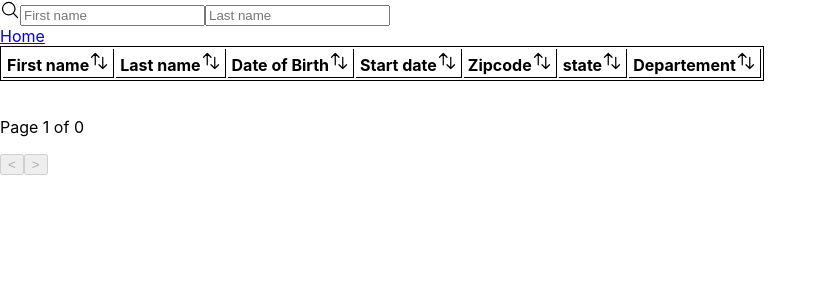
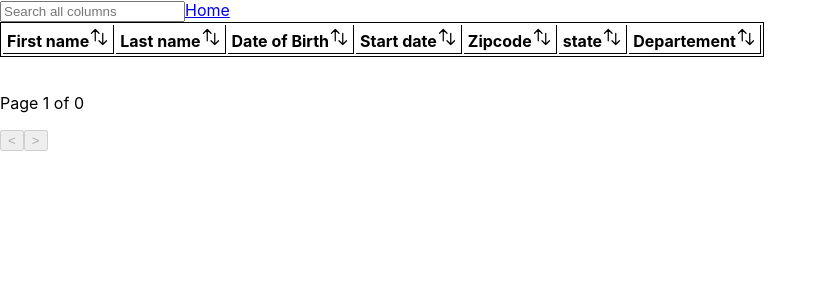
Before and after one commit to Ced933/wealth-health, a React (Create React App) app: page /table in a window 1280 px wide. Shown: the top 300 px of the page, without its empty margins (0-827 px from the left). Built offline with nearby package versions, Linux system fonts and the light colour scheme.

Commit message:
mise en place du filter global

```diff
--- a/src/components/Icons/SortIcon.jsx
+++ b/src/components/Icons/SortIcon.jsx
@@ -1,3 +1,4 @@
+import "../../page/EmployeeList/EmployeeList.scss";
 const SortIcon = (props) => (
     <svg
       xmlns="http://www.w3.org/2000/svg"
@@ -7,6 +8,7 @@ const SortIcon = (props) => (
       stroke="currentColor"
       {...props}
       width={20}
+      className="cursor"
     >
       <path
         strokeLinecap="round"
--- a/src/page/EmployeeList/EmployeeList.scss
+++ b/src/page/EmployeeList/EmployeeList.scss
@@ -19,3 +19,7 @@ table {
   tfoot th {
     font-weight: normal;
   }
+  .cursor{
+    cursor: pointer;
+
+  }
--- a/src/page/Table/Filters.js
+++ b/src/page/Table/Filters.js
@@ -1,53 +1,65 @@
 
-  import SearchIcon from "../../components/Icons/SearchIcon";
+  // import SearchIcon from "../../components/Icons/SearchIcon";
 
 
-  const Filters = ({ columnFilters, setColumnFilters }) => {
-    console.log(columnFilters);
-    const firstName = columnFilters.find((f) => f.id === "firstName")?.value || "";
-    const lastName = columnFilters.find((f) => f.id === "lastName")?.value || "";
+  // const Filters = ({ columnFilters, setColumnFilters }) => {
+  //   const [globalFilter, setGlobalFilter] = React.useState('')
+  //   console.log(columnFilters);
+  //   const firstName = columnFilters.find((f) => f.id === "firstName")?.value || ""  ;
+  //   const lastName = columnFilters.find((f) => f.id === "lastName")?.value || "";
+  //   const zipCode = columnFilters.find((f) => f.id === "zipcode")?.value || "";
+  //   const onFilterChange = (id, value) =>
+  //     setColumnFilters((prev) =>
+  //       prev
+  //         .filter((f) => f.id !== id)
+  //         .concat({
+  //           id,
+  //           value,
+  //         })
+  //     );
 
-    const onFilterChange = (id, value) =>
-      setColumnFilters((prev) =>
-        prev
-          .filter((f) => f.id !== id)
-          .concat({
-            id,
-            value,
-          })
-      );
+  //   return (
+  //     <div mb={6} spacing={3}>
+  //       <div size="sm" maxW="12rem">
 
-    return (
-      <div mb={6} spacing={3}>
-        <div size="sm" maxW="12rem">
+  //           <SearchIcon  />
 
-            <SearchIcon  />
-
-          <input
-            type="text"
-            variant="filled"
-            placeholder="First name"
-            borderRadius={5}
-            value={firstName}
-            onChange={(e) =>{ onFilterChange("firstName", e.target.value)
+  //         <input
+  //           type="text"
+  //           variant="filled"
+  //           placeholder="First name"
+  //           borderRadius={5}
+  //           value={firstName}
+  //           onChange={(e) =>{ onFilterChange("firstName", e.target.value)
 
 
-          }}
-          />
-           <input
-            type="text"
-            variant="filled"
-            placeholder="Last name"
-            borderRadius={5}
-            value={lastName}
-            onChange={(e) =>{ onFilterChange("lastName", e.target.value)
+  //         }}
+  //         />
+  //          <input
+  //           type="text"
+  //           variant="filled"
+  //           placeholder="Last name"
+  //           borderRadius={5}
+  //           value={lastName}
+  //           onChange={(e) =>{ onFilterChange("lastName", e.target.value)
 
 
-          }}
-          />
-        </div>
+  //         }}
+  //         />
+  //          <input
+  //           type="text"
+  //           variant="filled"
+  //           placeholder="zipcode"
+  //           borderRadius={5}
+  //           value={zipCode}
+  //           onChange={(e) =>{ onFilterChange("zipcode", e.target.value)
 
-      </div>
-    );
-  };
-  export default Filters;
+
+  //         }}
+  //         />
+  //       </div>
+
+  //     </div>
+  //   );
+  // };
+  // export default Filters;
--- a/src/page/Table/Table.js
+++ b/src/page/Table/Table.js
@@ -20,7 +20,7 @@ import {
 import SortIcon from "../../components/Icons/SortIcon"
 import { useSelector } from "react-redux";
 import { Link } from 'react-router-dom';
-import Filters from './Filters';
+// import Filters from './Filters';
 
 const columns = [
   {
@@ -28,49 +28,52 @@ const columns = [
     header: "First name",
     size: 225,
     // cell: EditableCell,
-    enableColumnFilter: true,
-    filterFn: "includesString",
+    // enableColumnFilter: true,
+    // filterFn: "includesString",
   },
   {
     accessorKey: "lastName",
     header: "Last name",
     // cell: StatusCell,
-    enableSorting: true,
-    enableColumnFilter: true,
-    filterFn:  "includesString",
+    // enableSorting: true,
+    // enableColumnFilter: true,
+    // filterFn:  "includesString",
 
   },
-
-//   {
-//     accessorKey: "notes",
-//     header: "Notes",
-//     size: 225,
-//     // cell: EditableCell,
-//   },
   {
   accessorKey:'dateOfBirth',
     header: 'Date of Birth',
-    enableSorting: true,
+    // enableSorting: true,
+    // enableColumnFilter: true,
+    // filterFn: "includesString",
 
   },
   {accessorKey:'startDate',
     header: 'Start date',
-    enableSorting: true,
+    // enableSorting: true,
+    // enableColumnFilter: true,
+    // filterFn: "includesString",
   },
 
   {accessorKey:'zipcode',
     header: 'Zipcode',
-    enableSorting: true,
+    // enableSorting: true,
+    // enableColumnFilter: true,
+    // filterFn: "includesString",
 
   },
   {accessorKey:'state',
     header: 'state',
-    enableSorting: true,
+    // enableSorting: true,
+    // enableColumnFilter: true,
+    // filterFn: "includesString",
 
   },
   { accessorKey:'departement',
     header: 'Departement',
-    enableSorting: true,
+    // enableSorting: true,
+    // enableColumnFilter: true,
+    // filterFn: "includesString",
 
   },
 ];
@@ -79,13 +82,16 @@ export default function Table() {
     const employee = useSelector(state => state.employee.employeeInfo)
   const [data, setData] = useState(employee);
   const [columnFilters, setColumnFilters] = useState([]);
+  const [filtering, setFiltering] = useState("");
 
   const table = useReactTable({
     data,
     columns,
     state: {
       columnFilters,
+      globalFilter:filtering
     },
+    onGlobalFilterChanged:setFiltering,
     getCoreRowModel: getCoreRowModel(),
     getFilteredRowModel: getFilteredRowModel(),
     getPaginationRowModel: getPaginationRowModel(),
@@ -108,10 +114,8 @@ export default function Table() {
 
   return (
     <div>
-      <Filters
-        columnFilters={columnFilters}
-        setColumnFilters={setColumnFilters}
-      />
+        <input type="text"  value={filtering} placeholder='Search all columns' onChange={e=>(setFiltering(e.target.value))} />
+
        <Link to={'/'}>
             Home
         </Link>
```
Also changed, not shown: src/page/Table/FilterPopver.js (deleted, +0 -97 lines).
